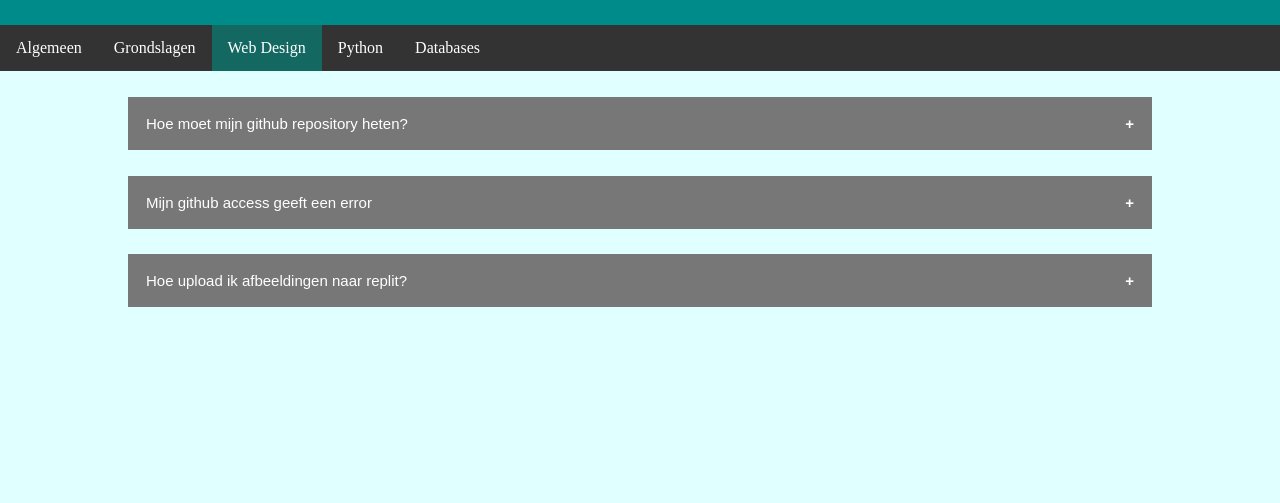
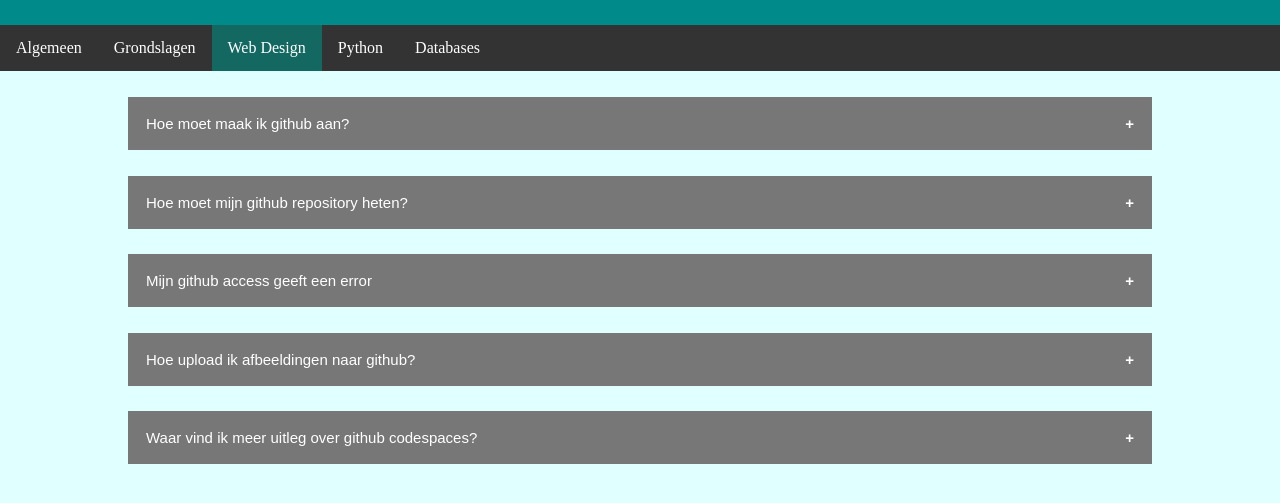
Before and after one commit to MrMeijerink/MrMeijerink.github.io, a plain HTML site: page webdesign.html in a window 1280 px wide. Shown: the part 211-714 px from the top of the page. Drawn offline with Linux system fonts and the light colour scheme.

Commit message:
uitbreiding + vernieuwing webdesign pagina

```diff
--- a/webdesign.html
+++ b/webdesign.html
@@ -23,6 +23,20 @@
   </nav>
 
   <div class="content">
+    <button class="collapsible-Q">Hoe moet maak ik github aan?</button>
+    <div class="collapsible-A">
+      <ol>
+        <li>Ga naar <a href="https://www.github.com/" target="_blank">https://www.github.com/</a></li>
+        <li>Klik op sign-up</li>
+        <li>Gebruik je email adres van school ( xxxxx@sjl.nl )</li>
+        <li>Zorg dat je het wachtwoord dat je kiest terug kunt vinden</li>
+        <li>Kies als username/gebruikersnaam je voornaam met een letter van je achternaam (of eventueel je bedrijfsnaam), als die al bezet is voeg je een nummer toe. Bijvoorbeeld jamesb007</li>
+        <li>Bevestig je account door te klikken op de link in de mail die je ontvangt van GitHub</li>
+      </ol>
+    </div>
+  </div>
+
+  <div class="content">
     <button class="collapsible-Q">Hoe moet mijn github repository heten?</button>
     <div class="collapsible-A">
       <p>
@@ -44,15 +58,26 @@
   </div>
 
   <div class="content">
-    <button class="collapsible-Q">Hoe upload ik afbeeldingen naar replit?</button>
+    <button class="collapsible-Q">Hoe upload ik afbeeldingen naar github?</button>
     <div class="collapsible-A">
       <p>
         Zorg dat je als eerste de afbeeldingen hebt gedownload. <br>
         (alleen .jpeg .jpg .png .jfif .gif .bmp afbeeldingen zijn goed) <br>
-        Sleep daarna de afbeeldingen vanuit je download map naar het "Files" stukje in je replit
+        Sleep daarna de afbeeldingen vanuit je download map naar het bestanden stukje in je codespaces
       </p>
     </div>
   </div>
+
+  <div class="content">
+    <button class="collapsible-Q">Waar vind ik meer uitleg over github codespaces?</button>
+    <div class="collapsible-A">
+      <p>Voor meer informatie omtrent github codespaces zie
+        <a href="https://informatica.emmauscollege.nl/tools/github/">deze</a> of
+        <a href="https://docs.github.com/en/codespaces/getting-started/quickstart">deze</a> website
+      </p>
+    </div>
+  </div>
+
 
   <script>
     initVraag();
```
